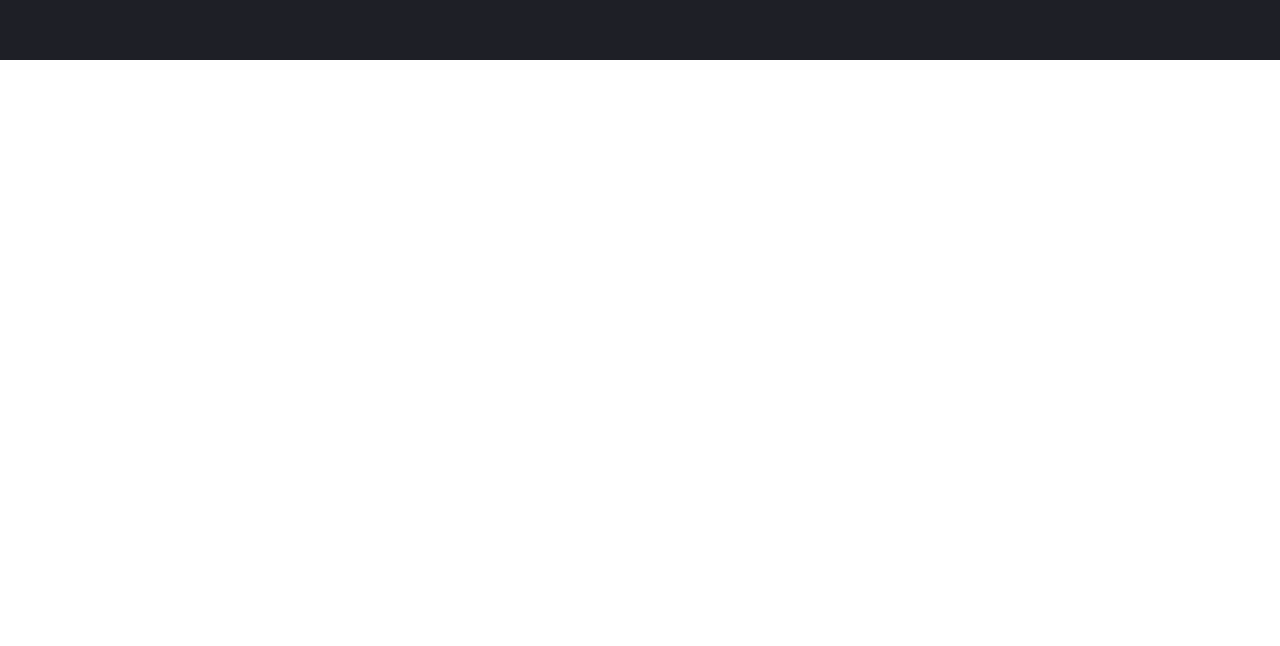
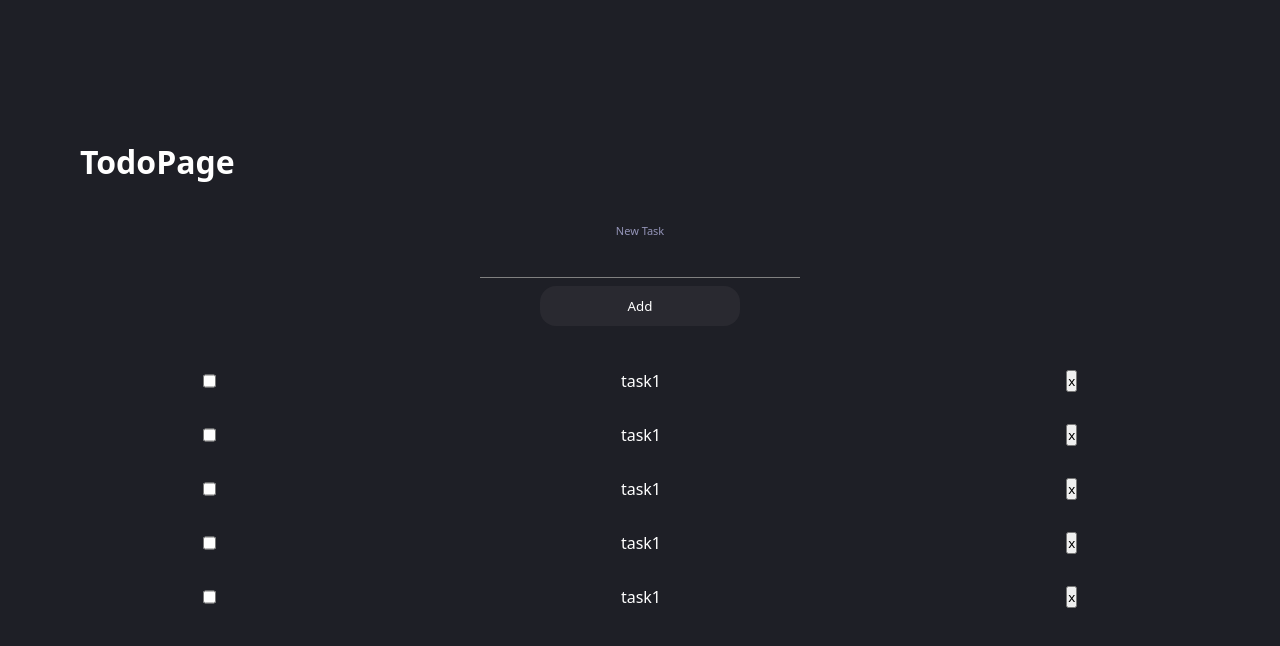
Before and after one commit to Jade-Rung-GH/CC17_assessment_todo-list, a React (Vite) app in the folder cc17_react-assessment-Jade/: page /todo in a window 1280 px wide. Shown: the part 740-1386 px from the top of the page. Before the commit the page ends 800 px from the top, so only its background shows below. Built offline with nearby package versions, Linux system fonts and the light colour scheme.

Commit message:
todo-list component done

```diff
--- a/cc17_react-assessment-Jade/package.json
+++ b/cc17_react-assessment-Jade/package.json
@@ -12,7 +12,8 @@
   "dependencies": {
     "axios": "^1.6.8",
     "react": "^18.2.0",
-    "react-dom": "^18.2.0"
+    "react-dom": "^18.2.0",
+    "react-router-dom": "^6.23.0"
   },
   "devDependencies": {
     "@types/react": "^18.2.66",
--- a/cc17_react-assessment-Jade/src/App.jsx
+++ b/cc17_react-assessment-Jade/src/App.jsx
@@ -1,22 +1,16 @@
 import { useState } from "react";
 import reactLogo from "./assets/react.svg";
+import LoginPage from "./pages/LoginPage";
+import TodoPage from "./pages/TodoPage";
 
 function App() {
   return (
-    // Login Page
-    <main>
-      <h1>Welcome</h1>
-      <form className="login__ui">
-        <div className="login__field">
-          <label>Email or Mobile Number</label>
-          <input></input>
-
-          <label>Password</label>
-          <input></input>
-        </div>
-        <button>LOG IN</button>
-      </form>
-    </main>
+    <>
+      {/* // Login Page */}
+      <LoginPage />
+      {/* // Todo Page */}
+      <TodoPage />
+    </>
   );
 }
 
--- /dev/null
+++ b/cc17_react-assessment-Jade/src/apis/axios.config.js
@@ -0,0 +1,5 @@
+import axios from "axios";
+
+axios.defaults.baseURL = "https://cc17-assessment-api.onrender.com";
+
+export default axios;
--- /dev/null
+++ b/cc17_react-assessment-Jade/src/apis/userApi.jsx
@@ -0,0 +1,5 @@
+import axios from "./axios.config";
+
+export const getUserById = async (id) => {
+  return await axios.get(`/users/${id}`);
+};
--- a/cc17_react-assessment-Jade/src/index.css
+++ b/cc17_react-assessment-Jade/src/index.css
@@ -58,3 +58,68 @@ input, label {
   border: none;
   border-radius: 16px;
 }
+
+.page {
+  width: 100vw;
+  height: 100vh;
+  background-color: #1e1f26;
+  color: #ffffff;
+  display: flex;
+  flex-direction: column;
+  gap: 40px;
+}
+
+h1 {
+  margin-left: 5rem;
+}
+
+
+.todo-list__input > label {
+  font-size: 11px;
+  color: #9494b8;
+}
+
+.todo-list__input {
+  display: flex;
+  flex-direction: column;
+  width: 100%;
+  gap: 8px;
+  align-items: center;
+}
+
+.todo-list__input > input {
+  width: 20rem;
+  height: 2rem;
+  padding: 4px;
+  background-color: #1e1f26;
+  border-bottom: 0.5px solid grey;
+  border-right: 0px;
+  border-left: 0px;
+  border-top: 0px;
+  color: #ffffff;
+}
+
+.todo-list__input > button {
+  width: 200px;
+  height: 40px;
+  background-color: #292930;
+  color: #ffffff;
+  border: none;
+  border-radius: 16px;
+}
+
+ul {
+  list-style-type: none;
+  display: flex;
+  flex-direction: column;
+  align-items: center;
+  gap: 24px;
+}
+
+li {
+  display: flex;
+  padding: 4px;
+  gap: 8px;
+  width: 100%;
+  justify-content: space-around;
+}
--- /dev/null
+++ b/cc17_react-assessment-Jade/src/pages/LoginPage.jsx
@@ -0,0 +1,21 @@
+import React from "react";
+
+function LoginPage() {
+  return (
+    <main>
+      <h1>Welcome</h1>
+      <form className="login__ui">
+        <div className="login__field">
+          <label>Email or Mobile Number</label>
+          <input></input>
+
+          <label>Password</label>
+          <input></input>
+        </div>
+        <button>LOG IN</button>
+      </form>
+    </main>
+  );
+}
+
+export default LoginPage;
--- /dev/null
+++ b/cc17_react-assessment-Jade/src/pages/TodoPage.jsx
@@ -0,0 +1,42 @@
+import React from "react";
+import axios from "axios";
+import { useEffect, useState } from "react";
+
+function TodoPage() {
+  return (
+    <div className="page">
+      <h1>TodoPage</h1>
+      <div className="todo-list__input">
+        <label>New Task</label>
+        <input></input>
+        <button>Add</button>
+      </div>
+      <div className="todo-list__list">
+        <ul>
+          <li>
+            <input type="checkbox"></input> task1
+            <button>x</button>
+          </li>
+          <li>
+            <input type="checkbox"></input> task1
+            <button>x</button>
+          </li>
+          <li>
+            <input type="checkbox"></input> task1
+            <button>x</button>
+          </li>
+          <li>
+            <input type="checkbox"></input> task1
+            <button>x</button>
+          </li>
+          <li>
+            <input type="checkbox"></input> task1
+            <button>x</button>
+          </li>
+        </ul>
+      </div>
+    </div>
+  );
+}
+
+export default TodoPage;
```
Also changed, not shown: cc17_react-assessment-Jade/src/routes/Router.jsx (added, +14 -0 lines), cc17_react-assessment-Jade/src/context/AuthContext.jsx (added), 1 other file (tests, documents, lock files or other folders).
